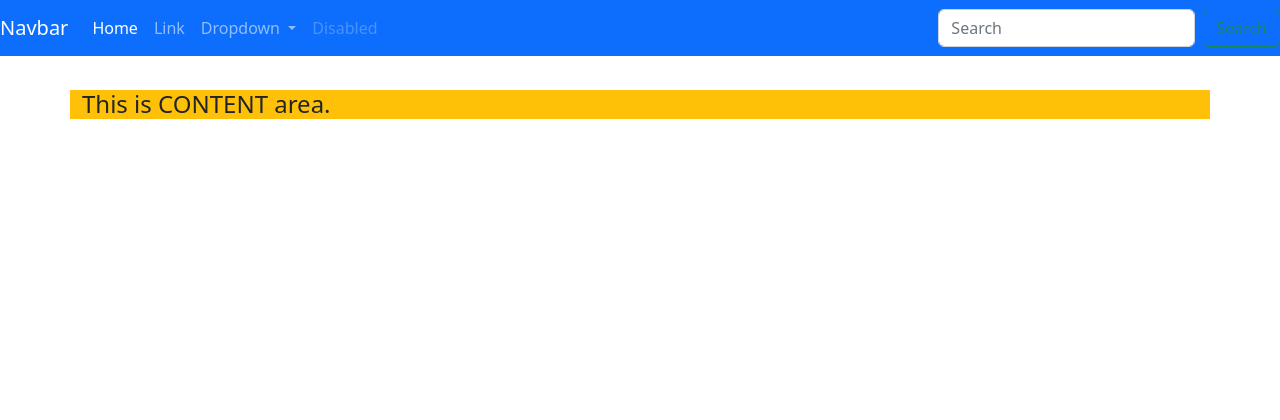
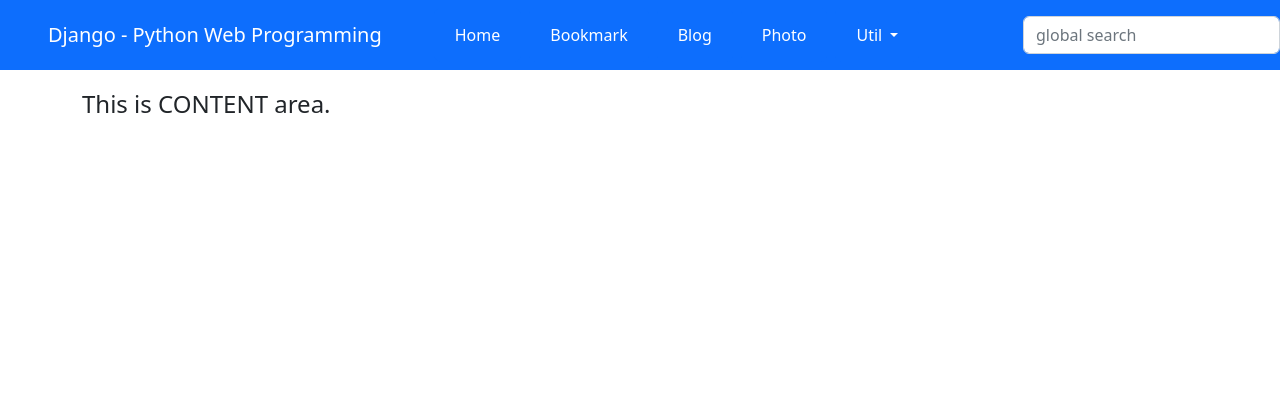
Before and after one commit to lienero/django_practice, a Django app: page / in a window 1280 px wide. Shown: the top 420 px of the page. Run offline with Django 3.2, Linux system fonts and the light colour scheme; some libraries are stand-ins or nearby versions.

Commit message:
베이스 파일 수정

```diff
--- a/ch99/templates/base.html
+++ b/ch99/templates/base.html
@@ -17,55 +17,50 @@
 
   <body style="padding-top: 90px">
     <nav class="navbar navbar-expand-lg navbar-dark bg-primary fixed-top">
-      <a class="navbar-brand" href="#">Navbar</a>
+      <span class="navbar-brand mx-5 mb-0 font-weight-bold font-italic">Django - Python Web Programming</span>
       <button class="navbar-toggler" type="button" data-bs-toggle="collapse" data-bs-target="#navbarSupportedContent" aria-controls="navbarSupportedContent" aria-expanded="false" aria-label="Toggle navigation">
         <span class="navbar-toggler-icon"></span>
       </button>
       <div class="collapse navbar-collapse" id="navbarSupportedContent">
         <ul class="navbar-nav me-auto mb-2 mb-lg-0">
-          <li class="nav-item">
-            <a class="nav-link active" aria-current="page" href="#">Home
+          <li class="nav-item mx-1 btn btn-primary">
+            <a class="nav-link text-white" aria-current="page" href="{% url 'home' %}">Home</a>
+          </li>
+          <li class="nav-item mx-1 btn btn-primary">
+            <a class="nav-link text-white" aria-current="page" href="{% url 'bookmark:index' %}">Bookmark</a>
+          </li>
+          <li class="nav-item mx-1 btn btn-primary">
+            <a class="nav-link text-white" aria-current="page" href="{% url 'blog:index' %}">Blog</a>
+          </li>
+          <li class="nav-item mx-1 btn btn-primary">
+            <a class="nav-link text-white" href="">Photo</a>
+          </li>
+          <li class="nav-item dropdown mx-1 btn btn-primary">
+            <a class="nav-link dropdown-toggle text-white" href="#" id="navbarDropdown" role="button" data-bs-toggle="dropdown" aria-expanded="false">
+              Util
             </a>
-          </li>
-          <li class="nav-item">
-            <a class="nav-link" href="#">Link</a>
-          </li>
-          <li class="nav-item dropdown">
-            <a class="nav-link dropdown-toggle" href="#" id="navbarDropdown" role="button" data-bs-toggle="dropdown" aria-expanded="false">
-              Dropdown
-            </a>
-            <ul class="dropdown-menu" aria-labelledby="navbarDropdown">
-              <li>
-                <a class="dropdown-item" href="#">Action</a>
-              </li>
-              <li>
-                <a class="dropdown-item" href="#">Another action</a>
-              </li>
-              <li>
-                <hr class="dropdown-divider"/>
-              </li>
-              <li>
-                <a class="dropdown-item" href="#">Something else here</a>
-              </li>
-            </ul>
-          </li>
-          <li class="nav-item">
-            <a class="nav-link disabled">Disabled</a>
+            <div class="dropdown-menu" aria-labelledby="navbarDropdown">
+              <a class="dropdown-item" href="{% url 'admin:index' %}">Admin</a>
+              <div class="dropdown-divider"></div>
+              <a class="dropdown-item" href="{% url 'blog:post_archive' %}">Archive</a>
+              <a class="dropdown-item" href="#">Search</a>
+            </div>
           </li>
         </ul>
-        <form class="d-flex">
-          <input class="form-control me-2" type="search" placeholder="Search"/>
-          <button class="btn btn-outline-success" type="submit">Search</button>
+        <form class="d-flex" action="" method="post">
+          {% csrf_token %}
+          <input class="form-control mr-sm-2" type="search" placeholder="global search" name="search_word"/>
         </form>
       </div>
     </nav>
-    <div class="container bg-warning">
+    <div class="container">
       {% block content %}{% endblock %}
     </div>
     {% block footer %}{% endblock %}
     <script src="https://cdn.jsdelivr.net/npm/bootstrap@5.2.0/dist/js/bootstrap.bundle.min.js" integrity="sha384-A3rJD856KowSb7dwlZdYEkO39Gagi7vIsF0jrRAoQmDKKtQBHUuLZ9AsSv4jD4Xa" crossorigin="anonymous"></script>
     <script src="https://cdn.jsdelivr.net/npm/@popperjs/core@2.11.5/dist/umd/popper.min.js" integrity="sha384-Xe+8cL9oJa6tN/veChSP7q+mnSPaj5Bcu9mPX5F5xIGE0DVittaqT5lorf0EI7Vk" crossorigin="anonymous"></script>
     <script src="https://cdn.jsdelivr.net/npm/bootstrap@5.2.0/dist/js/bootstrap.min.js" integrity="sha384-ODmDIVzN+pFdexxHEHFBQH3/9/vQ9uori45z4JjnFsRydbmQbmL5t1tQ0culUzyK" crossorigin="anonymous"></script>
+    <script src="https://kit.fontawesome.com/d06f634e77.js" crossorigin="anonymous"></script>
     {% block extra-script %}{% endblock %}
   </body>
 
```
